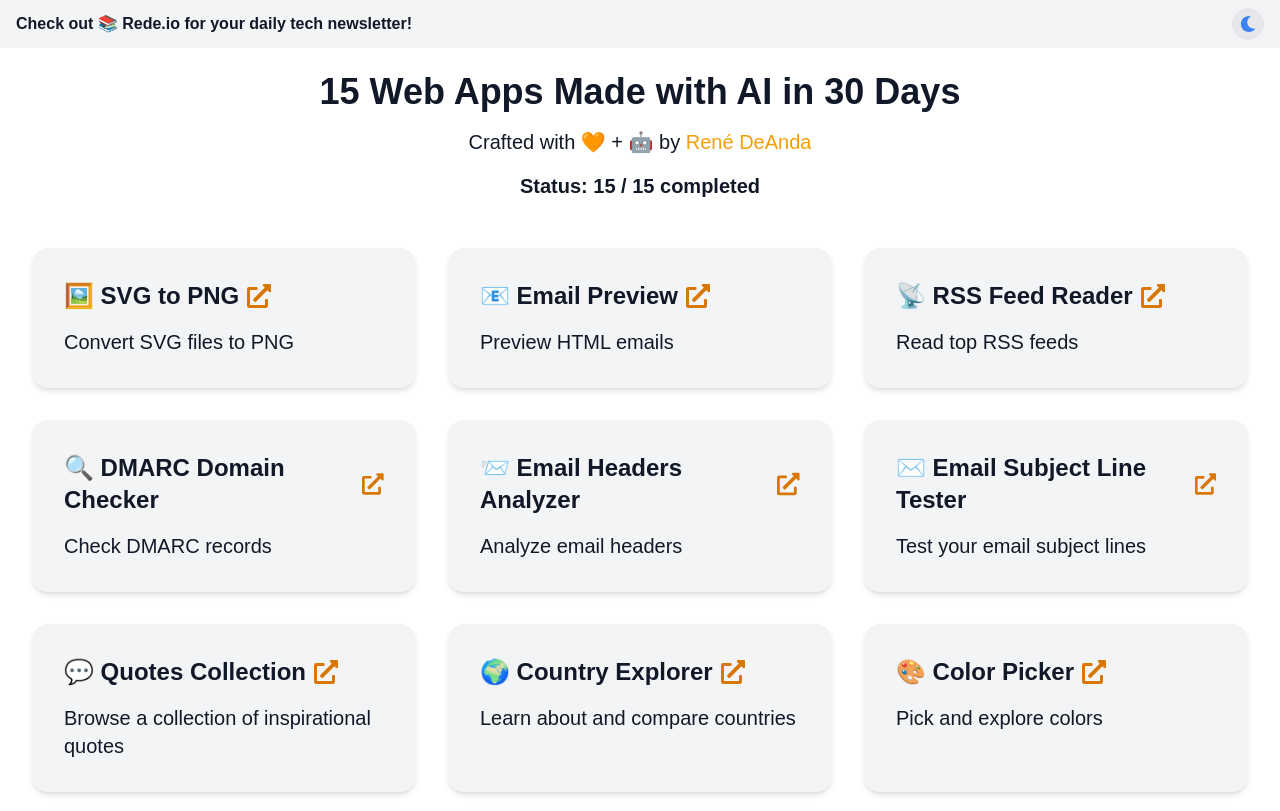
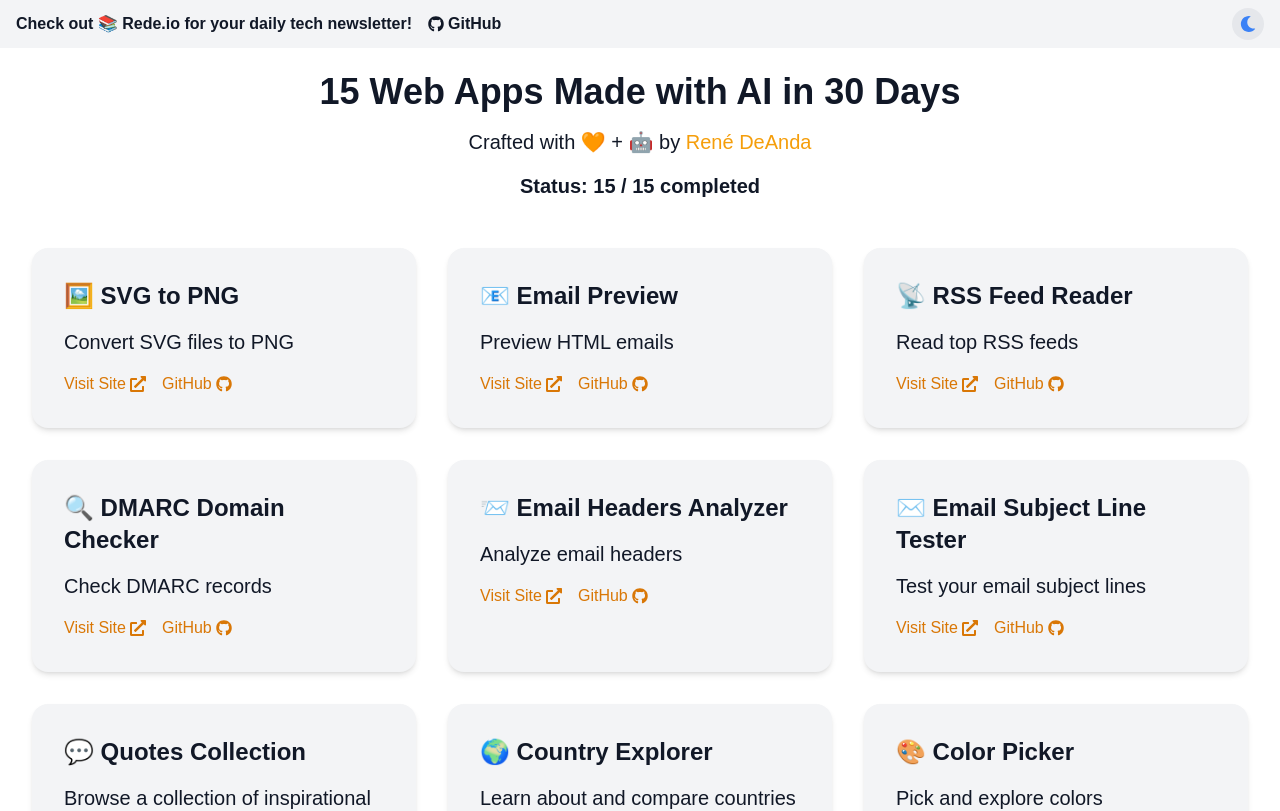
Before and after one commit to renedeanda/makr.io, a Next.js app: page / in a window 1280 px wide. Shown: the top 811 px of the page. Built offline with nearby package versions, Linux system fonts and the light colour scheme; no server answers.

Commit message:
Add GitHub links

```diff
--- a/pages/index.js
+++ b/pages/index.js
@@ -1,32 +1,32 @@
 import Head from 'next/head';
 import { useContext } from 'react';
 import { ThemeContext } from '../context/ThemeContext';
-import { FaSun, FaMoon, FaExternalLinkAlt } from 'react-icons/fa';
+import { FaSun, FaMoon, FaExternalLinkAlt, FaGithub } from 'react-icons/fa';
 
 const projects = [
-  { title: "SVG to PNG", description: "Convert SVG files to PNG", link: "https://svg2png.makr.io", emoji: "🖼️" },
-  { title: "Email Preview", description: "Preview HTML emails", link: "https://emailpreview.makr.io", emoji: "📧" },
-  { title: "RSS Feed Reader", description: "Read top RSS feeds", link: "https://rss.makr.io", emoji: "📡" },
-  { title: "DMARC Domain Checker", description: "Check DMARC records", link: "https://dmarc.makr.io", emoji: "🔍" },
-  { title: "Email Headers Analyzer", description: "Analyze email headers", link: "https://emailheaders.makr.io", emoji: "📨" },
-  { title: "Email Subject Line Tester", description: "Test your email subject lines", link: "https://subjectline.makr.io", emoji: "✉️" },
-  { title: "Quotes Collection", description: "Browse a collection of inspirational quotes", link: "https://quotes.makr.io", emoji: "💬" },
-  { title: "Country Explorer", description: "Learn about and compare countries", link: "https://countries.makr.io", emoji: "🌍" },
-  { title: "Color Picker", description: "Pick and explore colors", link: "https://color.makr.io", emoji: "🎨" },
-  { title: "Book Recommendations", description: "Create and share reading lists easily", link: "https://books.makr.io", emoji: "📚" },
-  { title: "Pomodoro Timer", description: "A simple, beautiful pomodoro timer", link: "https://pomodoro.makr.io", emoji: "⏲️" },
-  { title: "Agenda Planner", description: "Create an agenda with a built-in timer and export to PDF", link: "https://agenda.makr.io", emoji: "📝" },
-  { title: "HN Enhanced", description: "Explore the latest tech news and jobs with this modern client", link: "https://hn.makr.io", emoji: "🤓" },
-  { title: "Git Repo Explorer", description: "Search GitHub repos with AI keyword detection", link: "https://git.makr.io", emoji: "📓" },
-  { title: "Event Countdown", description: "Create countdowns for things you’re looking forward to", link: "https://countdown.makr.io", emoji: "🎉" },
+  { title: "SVG to PNG", description: "Convert SVG files to PNG", link: "https://svg2png.makr.io", githubLink: "https://github.com/renedeanda/svg2png.makr.io", emoji: "🖼️" },
+  { title: "Email Preview", description: "Preview HTML emails", link: "https://emailpreview.makr.io", githubLink: "https://github.com/renedeanda/emailpreview.makr.io", emoji: "📧" },
+  { title: "RSS Feed Reader", description: "Read top RSS feeds", link: "https://rss.makr.io", githubLink: "https://github.com/renedeanda/rss.makr.io", emoji: "📡" },
+  { title: "DMARC Domain Checker", description: "Check DMARC records", link: "https://dmarc.makr.io", githubLink: "https://github.com/renedeanda/dmarc.makr.io", emoji: "🔍" },
+  { title: "Email Headers Analyzer", description: "Analyze email headers", link: "https://emailheaders.makr.io", githubLink: "https://github.com/renedeanda/emailheaders.makr.io", emoji: "📨" },
+  { title: "Email Subject Line Tester", description: "Test your email subject lines", link: "https://subjectline.makr.io", githubLink: "https://github.com/renedeanda/subjectline.makr.io", emoji: "✉️" },
+  { title: "Quotes Collection", description: "Browse a collection of inspirational quotes", link: "https://quotes.makr.io", githubLink: "https://github.com/renedeanda/quotes.makr.io", emoji: "💬" },
+  { title: "Country Explorer", description: "Learn about and compare countries", link: "https://countries.makr.io", githubLink: "https://github.com/renedeanda/countries.makr.io", emoji: "🌍" },
+  { title: "Color Picker", description: "Pick and explore colors", link: "https://color.makr.io", githubLink: "https://github.com/renedeanda/color.makr.io", emoji: "🎨" },
+  { title: "Book Recommendations", description: "Create and share reading lists easily", link: "https://books.makr.io", githubLink: "https://github.com/renedeanda/books.makr.io", emoji: "📚" },
+  { title: "Pomodoro Timer", description: "A simple, beautiful pomodoro timer", link: "https://pomodoro.makr.io", githubLink: "https://github.com/renedeanda/pomodoro.makr.io", emoji: "⏲️" },
+  { title: "Agenda Planner", description: "Create an agenda with a built-in timer and export to PDF", link: "https://agenda.makr.io", githubLink: "https://github.com/renedeanda/agenda.makr.io", emoji: "📝" },
+  { title: "HN Enhanced", description: "Explore the latest tech news and jobs with this modern client", link: "https://hn.makr.io", githubLink: "https://github.com/renedeanda/hn.makr.io", emoji: "🤓" },
+  { title: "Git Repo Explorer", description: "Search GitHub repos with AI keyword detection", link: "https://git.makr.io", githubLink: "https://github.com/renedeanda/git.makr.io", emoji: "📓" },
+  { title: "Event Countdown", description: "Create countdowns for things you're looking forward to", link: "https://countdown.makr.io", githubLink: "https://github.com/renedeanda/countdown.makr.io", emoji: "🎉" },
 ];
 
 export default function Home() {
   const { theme, toggleTheme } = useContext(ThemeContext);
-  const totalProjects = 15; // Set your target number of projects
+  const totalProjects = 15;
   const completedProjects = projects.length;
 
-  const themeColor = theme === 'dark' ? '#1F2937' : '#FFFFFF'; // Example colors for dark and light themes
+  const themeColor = theme === 'dark' ? '#1F2937' : '#FFFFFF';
 
   return (
     <div className={`min-h-screen flex flex-col ${theme === 'dark' ? 'bg-darkBackground text-darkText' : 'bg-white text-gray-900'}`}>
@@ -37,11 +37,16 @@ export default function Home() {
         <link rel="icon" href="/favicon.svg" />
       </Head>
 
-      {/* Themed Clickable Banner with Theme Button */}
+      {/* Themed Banner with GitHub Link and Theme Button */}
       <div className={`py-2 text-center flex justify-between items-center px-4 ${theme === 'dark' ? 'bg-gray-700 text-gray-200' : 'bg-gray-100 text-gray-900'}`}>
-        <a href="https://rede.io/?utm_source=makr_15" className="font-bold hover:underline">
-          Check out 📚 Rede.io for your daily tech newsletter!
-        </a>
+        <div className="flex space-x-4">
+          <a href="https://rede.io/?utm_source=makr_15" className="font-bold hover:underline">
+            Check out 📚 Rede.io for your daily tech newsletter!
+          </a>
+          <a href="https://github.com/renedeanda/makr.io" target="_blank" className="font-bold hover:underline flex items-center">
+            <FaGithub className="mr-1" /> GitHub
+          </a>
+        </div>
         <button
           onClick={toggleTheme}
           className={`p-2 rounded-full transition-all duration-300 ${theme === 'dark' ? 'bg-gray-600 border-gray-500' : 'bg-gray-200 border-gray-300'}`}
@@ -65,18 +70,31 @@ export default function Home() {
 
       <main className="grid grid-cols-1 sm:grid-cols-2 lg:grid-cols-3 gap-8 p-6 lg:px-8 mb-16">
         {projects.map((project, index) => (
-          <a
+          <div
             key={index}
-            href={`${project.link}?utm_source=makr_15`}
-            target="_blank"
             className="block p-8 bg-gray-100 dark:bg-gray-800 rounded-2xl shadow-md hover:shadow-xl transform hover:-translate-y-2 transition-transform duration-300"
           >
             <h2 className="text-2xl font-semibold flex items-center">
               {project.emoji} {project.title}
-              <FaExternalLinkAlt className="ml-2 text-primary dark:text-darkText" />
             </h2>
             <p className="text-xl mt-4">{project.description}</p>
-          </a>
+            <div className="flex space-x-4 mt-4">
+              <a
+                href={`${project.link}?utm_source=makr_15`}
+                target="_blank"
+                className="text-primary dark:text-darkText hover:underline flex items-center"
+              >
+                Visit Site <FaExternalLinkAlt className="ml-1" />
+              </a>
+              <a
+                href={project.githubLink}
+                target="_blank"
+                className="text-primary dark:text-darkText hover:underline flex items-center"
+              >
+                GitHub <FaGithub className="ml-1" />
+              </a>
+            </div>
+          </div>
         ))}
       </main>
     </div>
```
